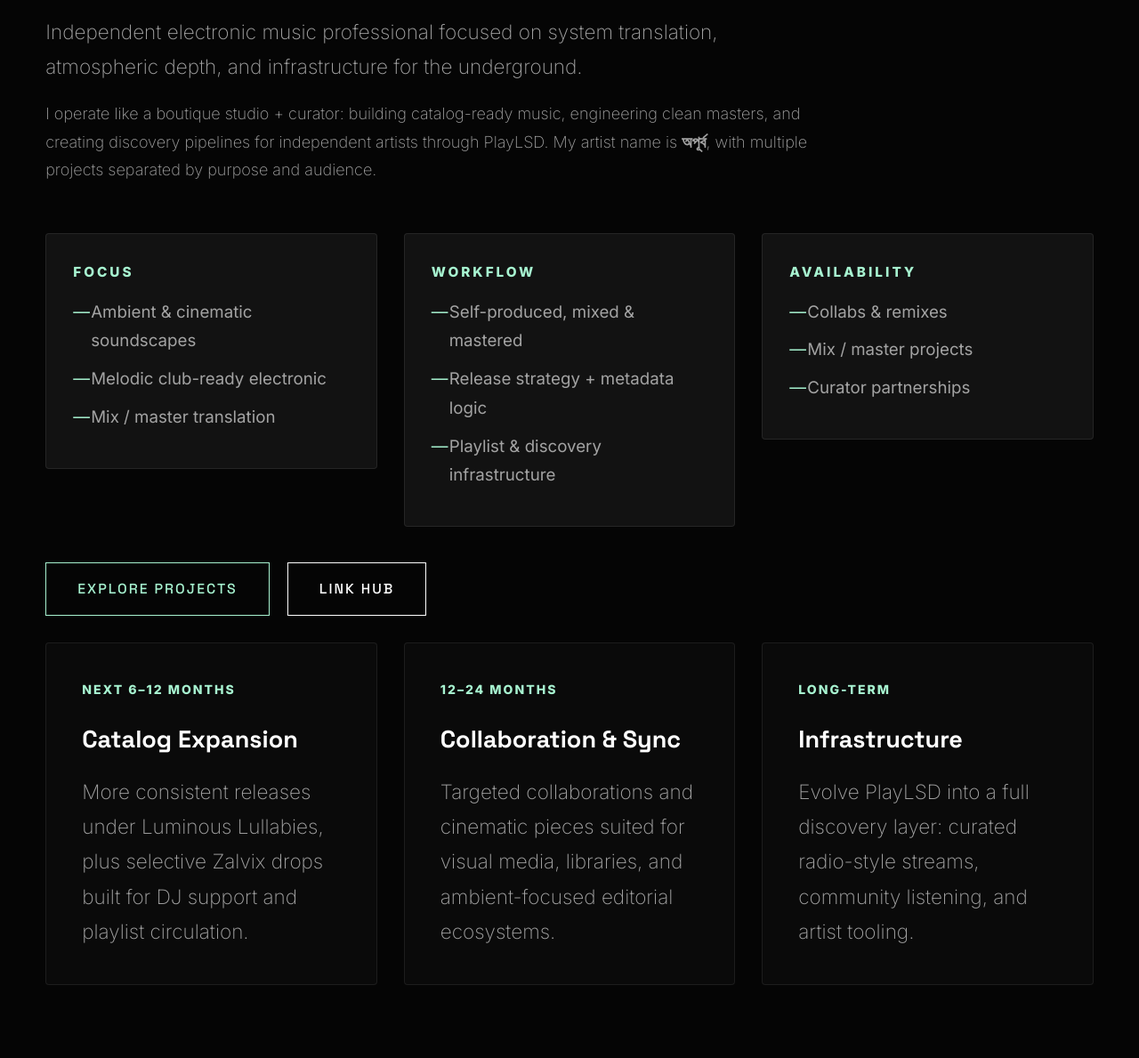
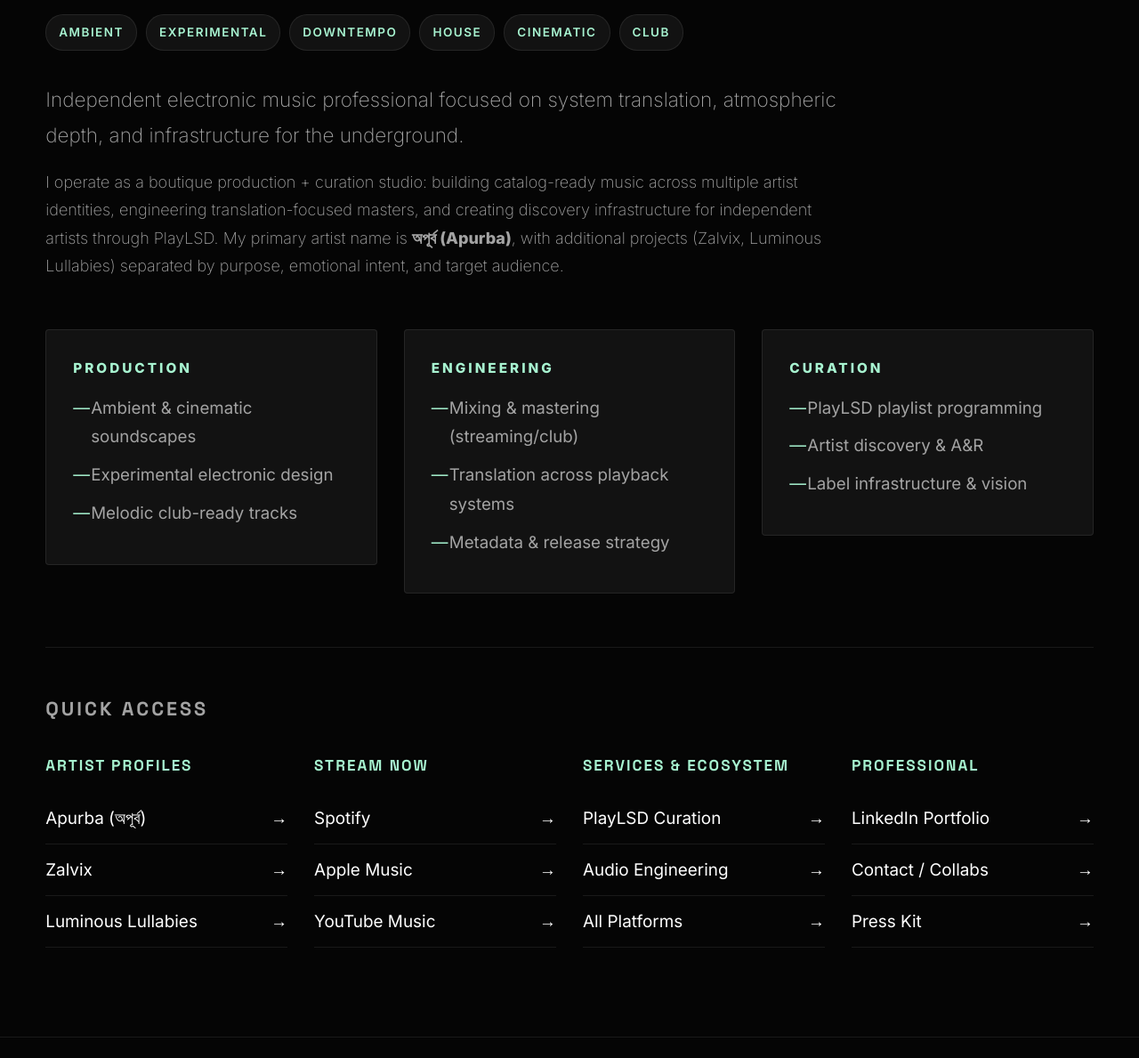
Before and after one commit to khalidbinalam/khalidbinalam.github.io, a website built with Vite: page index.html in a window 1280 px wide. Shown: the part 471-1660 px from the top of the page at 89% size. Built offline with nearby package versions, Linux system fonts and the light colour scheme.

Commit message:
Updated index.html

```diff
--- a/index.html
+++ b/index.html
@@ -4,7 +4,13 @@
   <meta charset="UTF-8" />
   <meta name="viewport" content="width=device-width, initial-scale=1.0" />
   <title>Khalid Bin Alam | Electronic Artist, Engineer & Curator</title>
-  <meta name="description" content="Official profile of Khalid Bin Alam. Electronic producer, audio engineer, and founder of PlayLSD." />
+  <meta name="description" content="Khalid Bin Alam - Independent electronic music producer, audio engineer, and PlayLSD curator. Ambient, experimental, and club electronic music. Artist known as Apurba (অপূর্ব), Zalvix, Luminous Lullabies." />
+  <meta name="keywords" content="electronic music producer, ambient music, downtempo, experimental electronic, audio engineer, mixing mastering, music curator, PlayLSD, Apurba, Zalvix, Luminous Lullabies, Bengali artist" />
+  <meta name="author" content="Khalid Bin Alam" />
+  <meta property="og:title" content="Khalid Bin Alam - Producer, Engineer & Curator" />
+  <meta property="og:description" content="Independent electronic music professional. Ambient, experimental, club-ready tracks. Mixing/mastering services. PlayLSD curation platform." />
+  <meta property="og:type" content="website" />
+  <meta name="twitter:card" content="summary_large_image" />
 
   <!-- Fonts -->
   <link rel="preconnect" href="https://fonts.googleapis.com">
@@ -187,6 +193,41 @@
       gap: 12px;
       flex-wrap: wrap;
     }
+
+    /* --- VIBE TAGS --- */
+    .vibe-tags { display: flex; gap: 10px; flex-wrap: wrap; margin-top: 15px; }
+    .vibe-tag {
+      display: inline-flex; align-items: center;
+      padding: 8px 14px; background: var(--surface-light);
+      border: 1px solid var(--border); border-radius: 20px;
+      font-size: 0.75rem; text-transform: uppercase; letter-spacing: 1.5px;
+      color: var(--accent); font-weight: 600;
+    }
+
+    /* --- HERO LINKS SECTION --- */
+    .hero-links-section {
+      margin-top: 60px; padding-top: 50px;
+      border-top: 1px solid var(--border);
+    }
+    .hero-links-section h3 {
+      font-family: var(--font-display); font-size: 1.2rem;
+      text-transform: uppercase; letter-spacing: 3px;
+      margin-bottom: 30px; color: var(--text-muted);
+    }
+    .link-columns { display: grid; grid-template-columns: repeat(auto-fit, minmax(240px, 1fr)); gap: 30px; }
+    .link-column h4 {
+      font-family: var(--font-display); font-size: 0.95rem;
+      text-transform: uppercase; letter-spacing: 2px;
+      margin-bottom: 15px; color: var(--accent);
+    }
+    .link-column a {
+      display: flex; align-items: center; justify-content: space-between;
+      padding: 12px 0; border-bottom: 1px solid var(--border);
+      text-decoration: none; color: var(--text-main);
+      transition: var(--transition);
+    }
+    .link-column a:hover { color: var(--accent); padding-right: 10px; }
+
 /* --- MOBILE STYLES --- */
     @media (max-width: 1024px) {
       .nav-inner { justify-content: space-between; }
@@ -245,76 +286,100 @@
   </nav>
 
   <main>
-    <!-- HERO -->
+    <!-- HERO / EPK -->
     <section class="hero">
       <div class="container">
         <span class="hero-label">Producer • Engineer • Curator</span>
         <h1>Designing Sound Through Systems & Soul.</h1>
-        <p>Independent electronic music professional focused on system translation, atmospheric depth, and infrastructure for the underground.</p>
-        <p style="margin-top: 18px; max-width: 900px; font-size: 1rem; color: var(--text-muted);">
-          I operate like a boutique studio + curator: building catalog-ready music, engineering clean masters, and creating discovery pipelines for independent artists through PlayLSD.
-          My artist name is <strong>অপূর্ব</strong>, with multiple projects separated by purpose and audience.
+
+        <div style="margin-top: 25px;">
+          <div class="vibe-tags">
+            <span class="vibe-tag">Ambient</span>
+            <span class="vibe-tag">Experimental</span>
+            <span class="vibe-tag">Downtempo</span>
+            <span class="vibe-tag">House</span>
+            <span class="vibe-tag">Cinematic</span>
+            <span class="vibe-tag">Club</span>
+          </div>
+        </div>
+
+        <p style="margin-top: 35px; max-width: 900px; font-size: 1.25rem; color: var(--text-muted); font-weight: 200;">
+          Independent electronic music professional focused on system translation, atmospheric depth, and infrastructure for the underground.
         </p>
 
+        <p style="margin-top: 18px; max-width: 900px; font-size: 1rem; color: var(--text-muted);">
+          I operate as a boutique production + curation studio: building catalog-ready music across multiple artist identities, engineering translation-focused masters, and creating discovery infrastructure for independent artists through PlayLSD. My primary artist name is <strong>অপূর্ব (Apurba)</strong>, with additional projects (Zalvix, Luminous Lullabies) separated by purpose, emotional intent, and target audience.
+        </p>
+
+        <!-- CORE OFFERINGS -->
         <div class="grid-12" style="margin-top: 55px;">
           <div class="col-4">
             <div class="panel">
-              <span class="section-label" style="margin-bottom: 8px;">Focus</span>
+              <span class="section-label" style="margin-bottom: 8px;">Production</span>
               <ul class="info-list">
                 <li>Ambient & cinematic soundscapes</li>
-                <li>Melodic club-ready electronic</li>
-                <li>Mix / master translation</li>
+                <li>Experimental electronic design</li>
+                <li>Melodic club-ready tracks</li>
               </ul>
             </div>
           </div>
           <div class="col-4">
             <div class="panel">
-              <span class="section-label" style="margin-bottom: 8px;">Workflow</span>
+              <span class="section-label" style="margin-bottom: 8px;">Engineering</span>
               <ul class="info-list">
-                <li>Self-produced, mixed & mastered</li>
-                <li>Release strategy + metadata logic</li>
-                <li>Playlist & discovery infrastructure</li>
+                <li>Mixing & mastering (streaming/club)</li>
+                <li>Translation across playback systems</li>
+                <li>Metadata & release strategy</li>
               </ul>
             </div>
           </div>
           <div class="col-4">
             <div class="panel">
-              <span class="section-label" style="margin-bottom: 8px;">Availability</span>
+              <span class="section-label" style="margin-bottom: 8px;">Curation</span>
               <ul class="info-list">
-                <li>Collabs & remixes</li>
-                <li>Mix / master projects</li>
-                <li>Curator partnerships</li>
+                <li>PlayLSD playlist programming</li>
+                <li>Artist discovery & A&R</li>
+                <li>Label infrastructure & vision</li>
               </ul>
             </div>
           </div>
         </div>
 
-        <div style="margin-top: 40px; display: flex; gap: 20px; flex-wrap: wrap;">
-          <a href="#aliases" class="btn btn-accent">Explore Projects</a>
-          <a href="#network" class="btn">Link Hub</a>
-        </div>
+        <!-- HERO LINKS SECTION -->
+        <div class="hero-links-section">
+          <h3>Quick Access</h3>
+          <div class="link-columns">
+            <!-- Artist Links -->
+            <div class="link-column">
+              <h4>Artist Profiles</h4>
+              <a href="https://linktr.ee/youmeiyou">Apurba (অপূর্ব) <span>&rarr;</span></a>
+              <a href="https://www.facebook.com/zalv1x/">Zalvix <span>&rarr;</span></a>
+              <a href="https://open.spotify.com/artist/2zKWBmG0FeVZ36llQlfjEA">Luminous Lullabies <span>&rarr;</span></a>
+            </div>
 
-        <div class="grid-12" style="margin-top: 30px;">
-          <div class="col-4">
-            <article class="card">
-              <span class="card-meta">Next 6–12 months</span>
-              <h3>Catalog Expansion</h3>
-              <p>More consistent releases under Luminous Lullabies, plus selective Zalvix drops built for DJ support and playlist circulation.</p>
-            </article>
-          </div>
-          <div class="col-4">
-            <article class="card">
-              <span class="card-meta">12–24 months</span>
-              <h3>Collaboration & Sync</h3>
-              <p>Targeted collaborations and cinematic pieces suited for visual media, libraries, and ambient-focused editorial ecosystems.</p>
-            </article>
-          </div>
-          <div class="col-4">
-            <article class="card">
-              <span class="card-meta">Long-term</span>
-              <h3>Infrastructure</h3>
-              <p>Evolve PlayLSD into a full discovery layer: curated radio-style streams, community listening, and artist tooling.</p>
-            </article>
+            <!-- Streaming Platforms -->
+            <div class="link-column">
+              <h4>Stream Now</h4>
+              <a href="https://open.spotify.com/artist/2NgY57feqYSDVqUQTbMZsR">Spotify <span>&rarr;</span></a>
+              <a href="https://music.apple.com/us/artist/zalvix/1473215843">Apple Music <span>&rarr;</span></a>
+              <a href="#">YouTube Music <span>&rarr;</span></a>
+            </div>
+
+            <!-- Services & Projects -->
+            <div class="link-column">
+              <h4>Services & Ecosystem</h4>
+              <a href="https://linktr.ee/khalidbinalam">PlayLSD Curation <span>&rarr;</span></a>
+              <a href="https://www.linkedin.com/in/khalid-bin-alam/">Audio Engineering <span>&rarr;</span></a>
+              <a href="#network">All Platforms <span>&rarr;</span></a>
+            </div>
+
+            <!-- Professional -->
+            <div class="link-column">
+              <h4>Professional</h4>
+              <a href="https://www.linkedin.com/in/khalid-bin-alam/">LinkedIn Portfolio <span>&rarr;</span></a>
+              <a href="mailto:hello@khalidbinalam.com">Contact / Collabs <span>&rarr;</span></a>
+              <a href="#network">Press Kit <span>&rarr;</span></a>
+            </div>
           </div>
         </div>
 
@@ -399,65 +464,69 @@
       </div>
     </section>
 
-    <!-- PROJECTS & ECOSYSTEM CARDS -->
+    <!-- ARTIST IDENTITIES -->
     <section id="aliases">
       <div class="container">
-        <span class="section-label">02 / Projects & Ecosystem</span>
-        <h2 class="section-title">Artist Identities & Curation</h2>
+        <span class="section-label">01 / Artist Projects</span>
+        <h2 class="section-title">The Trinity: Separated by Intent & Audience</h2>
 
-        <!-- Artist Alias Cards -->
-        <div class="grid-12" style="margin-bottom: 50px;">
+        <div class="grid-12" style="margin-bottom: 40px;">
           <div class="col-4">
             <article class="card">
-              <span class="card-meta">Apurba (অপূর্ব)</span>
-              <h3>The Underground</h3>
-              <p>Raw, narrative-driven sound design rooted in cultural storytelling.</p>
-              <div style="margin-top: 20px;">
-                <a href="https://linktr.ee/youmeiyou" class="btn btn-accent btn-sm">Explore Links</a>
+              <span class="card-meta">Primary Identity</span>
+              <h3>অপূর্ব (Apurba)</h3>
+              <p>Underground experimental electronic. Raw, narrative-driven sound design rooted in cultural storytelling and personal perspective.</p>
+              <div class="vibe-tags" style="margin-top: 15px;">
+                <span class="vibe-tag">Experimental</span>
+                <span class="vibe-tag">Ambient</span>
+                <span class="vibe-tag">Narrative</span>
               </div>
             </article>
           </div>
           <div class="col-4">
             <article class="card">
-              <span class="card-meta">Zalvix</span>
-              <h3>The Dancefloor</h3>
-              <p>Melodic Progressive House focus. Precision energy management for the club.</p>
-              <div style="margin-top: 20px;">
-                <a href="https://www.facebook.com/zalv1x/" class="btn btn-accent btn-sm">Explore Links</a>
+              <span class="card-meta">Club & Groove</span>
+              <h3>Zalvix</h3>
+              <p>Melodic Progressive House. Precision energy management for dancefloors. DJ-friendly architecture with emotional depth.</p>
+              <div class="vibe-tags" style="margin-top: 15px;">
+                <span class="vibe-tag">House</span>
+                <span class="vibe-tag">Progressive</span>
+                <span class="vibe-tag">Melodic</span>
               </div>
             </article>
           </div>
           <div class="col-4">
             <article class="card">
-              <span class="card-meta">Luminous Lullabies</span>
-              <h3>The Atmosphere</h3>
-              <p>Cinematic ambient built for meditation, focus, and deep-listening.</p>
-              <div style="margin-top: 20px;">
-                <a href="https://open.spotify.com/artist/2zKWBmG0FeVZ36llQlfjEA" class="btn btn-accent btn-sm">Explore Links</a>
+              <span class="card-meta">Cinematic & Focus</span>
+              <h3>Luminous Lullabies</h3>
+              <p>Ambient soundscapes designed for meditation, focus work, and deep listening. Playlist-friendly with cinematic production values.</p>
+              <div class="vibe-tags" style="margin-top: 15px;">
+                <span class="vibe-tag">Ambient</span>
+                <span class="vibe-tag">Cinematic</span>
+                <span class="vibe-tag">Meditative</span>
               </div>
             </article>
           </div>
         </div>
 
-        <!-- PlayLSD Card -->
         <div class="grid-12">
           <div class="col-6">
             <article class="card">
-              <span class="card-meta">Discovery Ecosystem</span>
-              <h3>PlayLSD</h3>
-              <p>Independent curation engine focusing on taste and artist longevity over transactional placement. Genre-spanning electronic programming, artist discovery workflows, and playlist maintenance.</p>
+              <span class="card-meta">Discovery Platform</span>
+              <h3>PlayLSD Ecosystem</h3>
+              <p>Independent curation engine for electronic music discovery. Artist A&R, playlist programming, and infrastructure for independent releases. Connects taste-led curation with sustainable artist growth.</p>
               <div style="margin-top: 20px;">
-                <a href="https://linktr.ee/khalidbinalam" class="btn btn-accent btn-sm">Explore PlayLSD</a>
+                <a href="https://linktr.ee/khalidbinalam" class="btn btn-accent btn-sm">Explore Playlists</a>
               </div>
             </article>
           </div>
           <div class="col-6">
             <article class="card">
-              <span class="card-meta">Professional</span>
-              <h3>Khalid Bin Alam</h3>
-              <p>Audio engineering, mixing & mastering services. Strategic translation for streaming, clubs, and headphones. Professional portfolio and collaboration inquiries.</p>
+              <span class="card-meta">Services</span>
+              <h3>Audio Engineering</h3>
+              <p>Mixing & mastering specializing in translation-focused production. Streaming optimization, club-ready loudness, and metadata strategy. Serving independent artists and labels.</p>
               <div style="margin-top: 20px;">
-                <a href="https://www.linkedin.com/in/khalid-bin-alam/" class="btn btn-accent btn-sm">View Portfolio</a>
+                <a href="https://www.linkedin.com/in/khalid-bin-alam/" class="btn btn-accent btn-sm">View Work</a>
               </div>
             </article>
           </div>
@@ -553,41 +622,72 @@
       </div>
     </section>
 
-    <!-- NETWORK HUB -->
+    <!-- INDUSTRY CONNECTION -->
     <section id="network">
       <div class="container">
-        <span class="section-label">06 / Connect</span>
-        <h2 class="section-title">Socials, Streaming & Links</h2>
+        <span class="section-label">02 / Industry Connection</span>
+        <h2 class="section-title">Complete Link Hub & Resources</h2>
 
         <div class="grid-12" style="margin-top: 35px;">
+          <!-- Artist Profiles by Vibe -->
           <div class="col-6">
             <div class="panel">
-              <h4 style="font-family: var(--font-display); margin-bottom: 10px;">Artist Socials</h4>
-              <p style="color: var(--text-muted); font-size: 1.05rem; margin-bottom: 18px;">
-                Dedicated profiles for each active identity.
+              <h4 style="font-family: var(--font-display); margin-bottom: 10px;">Artist Profiles</h4>
+              <p style="color: var(--text-muted); font-size: 0.95rem; margin-bottom: 18px;">
+                Choose by mood or explore all identities.
               </p>
               <div class="hub-grid">
-                <a href="https://linktr.ee/youmeiyou" class="hub-btn">Apurba (অপূর্ব) <span>&rarr;</span></a>
+                <a href="https://linktr.ee/youmeiyou" class="hub-btn">Apurba (અપ૯ર્બ) <span>&rarr;</span></a>
                 <a href="https://www.facebook.com/zalv1x/" class="hub-btn">Zalvix <span>&rarr;</span></a>
                 <a href="https://open.spotify.com/artist/2zKWBmG0FeVZ36llQlfjEA" class="hub-btn">Luminous Lullabies <span>&rarr;</span></a>
-                <a href="https://www.linkedin.com/in/khalid-bin-alam/" class="hub-btn">Professional <span>&rarr;</span></a>
               </div>
             </div>
           </div>
 
+          <!-- Streaming Ecosystem -->
           <div class="col-6">
             <div class="panel">
-              <h4 style="font-family: var(--font-display); margin-bottom: 10px;">Streaming Platforms</h4>
-              <p style="color: var(--text-muted); font-size: 1.05rem; margin-bottom: 18px;">
-                Listen across all platforms.
+              <h4 style="font-family: var(--font-display); margin-bottom: 10px;">Stream Across Platforms</h4>
+              <p style="color: var(--text-muted); font-size: 0.95rem; margin-bottom: 18px;">
+                All releases on major DSPs.
               </p>
               <div class="hub-grid">
                 <a href="https://open.spotify.com/artist/2NgY57feqYSDVqUQTbMZsR" class="hub-btn">Spotify <span>&rarr;</span></a>
                 <a href="https://music.apple.com/us/artist/zalvix/1473215843" class="hub-btn">Apple Music <span>&rarr;</span></a>
                 <a href="#" class="hub-btn">YouTube Music <span>&rarr;</span></a>
                 <a href="#" class="hub-btn">Deezer <span>&rarr;</span></a>
-                <a href="#" class="hub-btn">Amazon Music <span>&rarr;</span></a>
-                <a href="#" class="hub-btn">Bandcamp <span>&rarr;</span></a>
+              </div>
+            </div>
+          </div>
+        </div>
+
+        <div class="grid-12" style="margin-top: 25px;">
+          <!-- Services & Collaboration -->
+          <div class="col-6">
+            <div class="panel">
+              <h4 style="font-family: var(--font-display); margin-bottom: 10px;">Services & Collaboration</h4>
+              <p style="color: var(--text-muted); font-size: 0.95rem; margin-bottom: 18px;">
+                Mix/master, production, curation partnerships.
+              </p>
+              <div class="hub-grid">
+                <a href="https://linktr.ee/khalidbinalam" class="hub-btn">PlayLSD Ecosystem <span>&rarr;</span></a>
+                <a href="https://www.linkedin.com/in/khalid-bin-alam/" class="hub-btn">Audio Engineering <span>&rarr;</span></a>
+                <a href="mailto:hello@khalidbinalam.com" class="hub-btn">Get in Touch <span>&rarr;</span></a>
+              </div>
+            </div>
+          </div>
+
+          <!-- Press & Professional -->
+          <div class="col-6">
+            <div class="panel">
+              <h4 style="font-family: var(--font-display); margin-bottom: 10px;">Press & Professional</h4>
+              <p style="color: var(--text-muted); font-size: 0.95rem; margin-bottom: 18px;">
+                For media, booking, sync licensing.
+              </p>
+              <div class="hub-grid">
+                <a href="https://www.linkedin.com/in/khalid-bin-alam/" class="hub-btn">LinkedIn Profile <span>&rarr;</span></a>
+                <a href="#" class="hub-btn">Press Kit (EPK) <span>&rarr;</span></a>
+                <a href="mailto:hello@khalidbinalam.com" class="hub-btn">Press Contact <span>&rarr;</span></a>
               </div>
             </div>
           </div>
```
